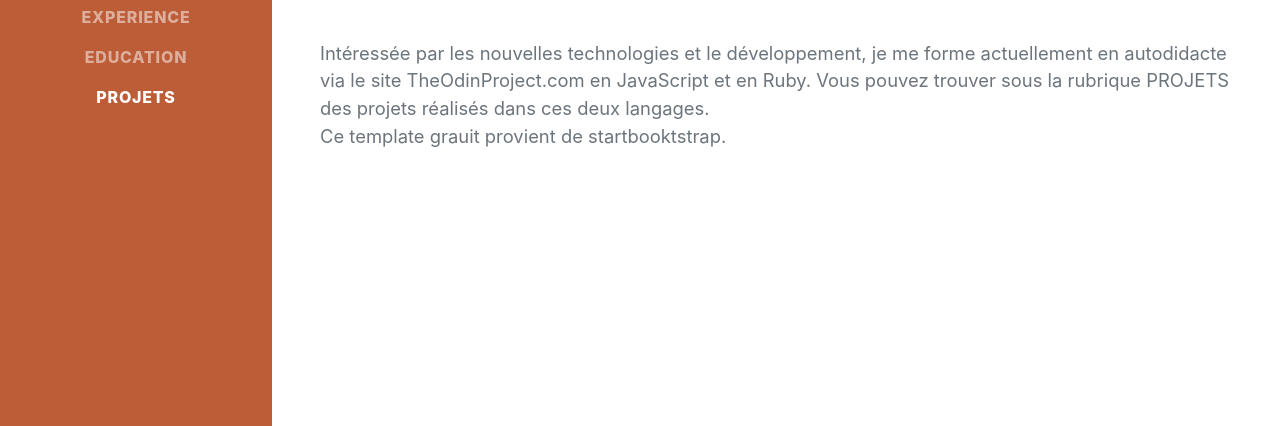
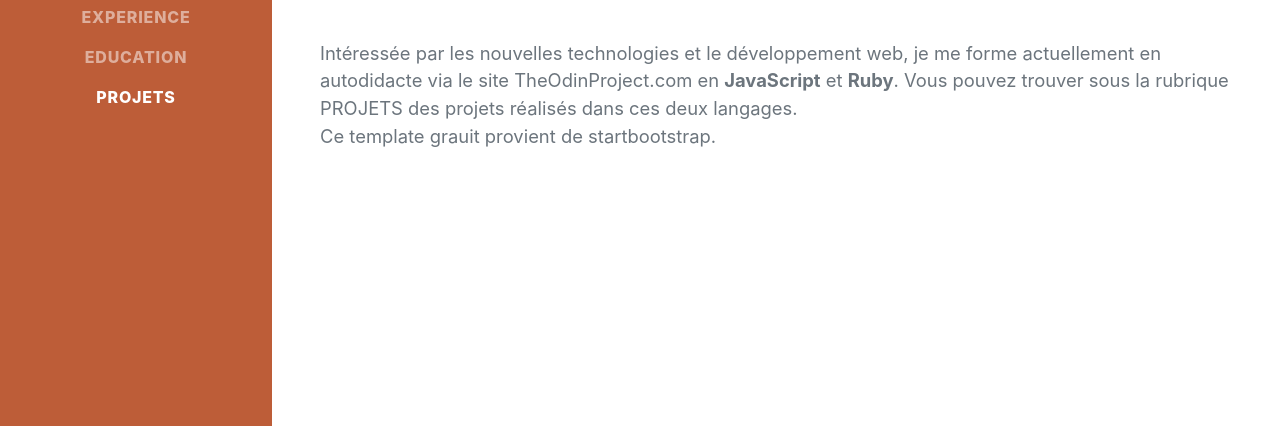
Before and after one commit to teamatcha/my-portfolio, a plain HTML site: page index.html in a window 1280 px wide. Shown: the part 371-797 px from the top of the page. Drawn offline with nearby package versions, Linux system fonts and the light colour scheme; a web font is replaced by a local one.

Commit message:
edit index page

```diff
--- a/index.html
+++ b/index.html
@@ -53,9 +53,9 @@
                        <!-- <a href="mailto:name@email.com">name@email.com</a>-->
                     </div>
                     <p class="lead mb-5">
-                        Intéressée par les nouvelles technologies et le développement, je me forme actuellement en autodidacte via le site TheOdinProject.com
-                        en JavaScript et en Ruby. Vous pouvez trouver sous la rubrique PROJETS des projets réalisés dans ces deux langages.
-                        <br>Ce template grauit provient de startbooktstrap.</p>
+                        Intéressée par les nouvelles technologies et le développement web, je me forme actuellement en autodidacte via le site TheOdinProject.com
+                        en <strong>JavaScript</strong> et <strong>Ruby</strong>. Vous pouvez trouver sous la rubrique PROJETS des projets réalisés dans ces deux langages.
+                        <br>Ce template grauit provient de startbootstrap.</p>
                     <!--<div class="social-icons">
                         <a class="social-icon" href="#"><i class="fab fa-linkedin-in"></i></a>
                         <a class="social-icon" href="#"><i class="fab fa-github"></i></a>
@@ -112,8 +112,7 @@
                             <!--<div class="subheading mb-3"></div>-->
                             <div>
                                 <p>Langages : JAVA, JavaScript, HTML, CSS
-                                    <br> Frameworks abordés : Spring, Hibernate, AngularJS
-                                    <br> Base de données : MySQL</p>
+                                <br> Base de données : MySQL</p>
                             </div>
                         </div>
                         <div class="flex-shrink-0"><span class="text-primary">Mai - Septembre 2018</span></div>
```
